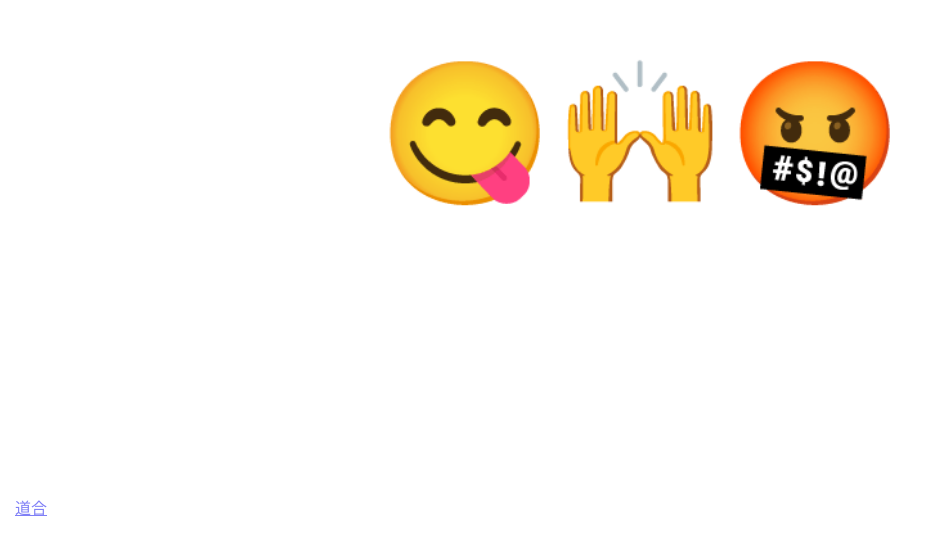
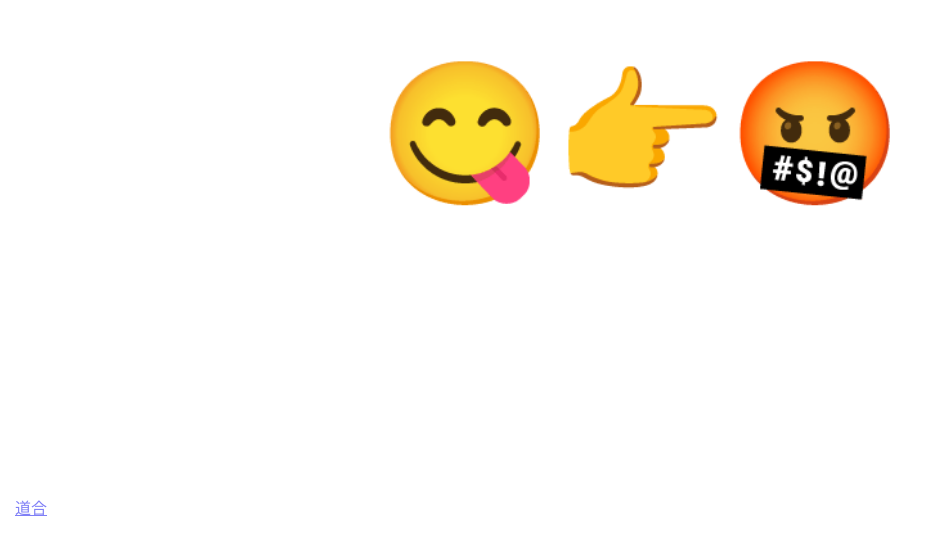
Before and after one commit to daohe02/daohe02.github.io, a plain HTML site: page index.html in a window 1280 px wide. Shown: the part 265-800 px from the top of the page, without its empty margins (0-938 px from the left). Drawn offline with Linux system fonts and the light colour scheme; a web font is replaced by a local one.

Commit message:
Update index.html

```diff
--- a/index.html
+++ b/index.html
@@ -20,7 +20,7 @@
     </style>
 </head>
 <body>
-    <div class="enlarged-image">😋🙌🤬</div>
+    <div class="enlarged-image">😋👉🤬</div>
     <p class="text"><a href="https://daohe.site/">道合</a></p>
 
 </body></html>
```
